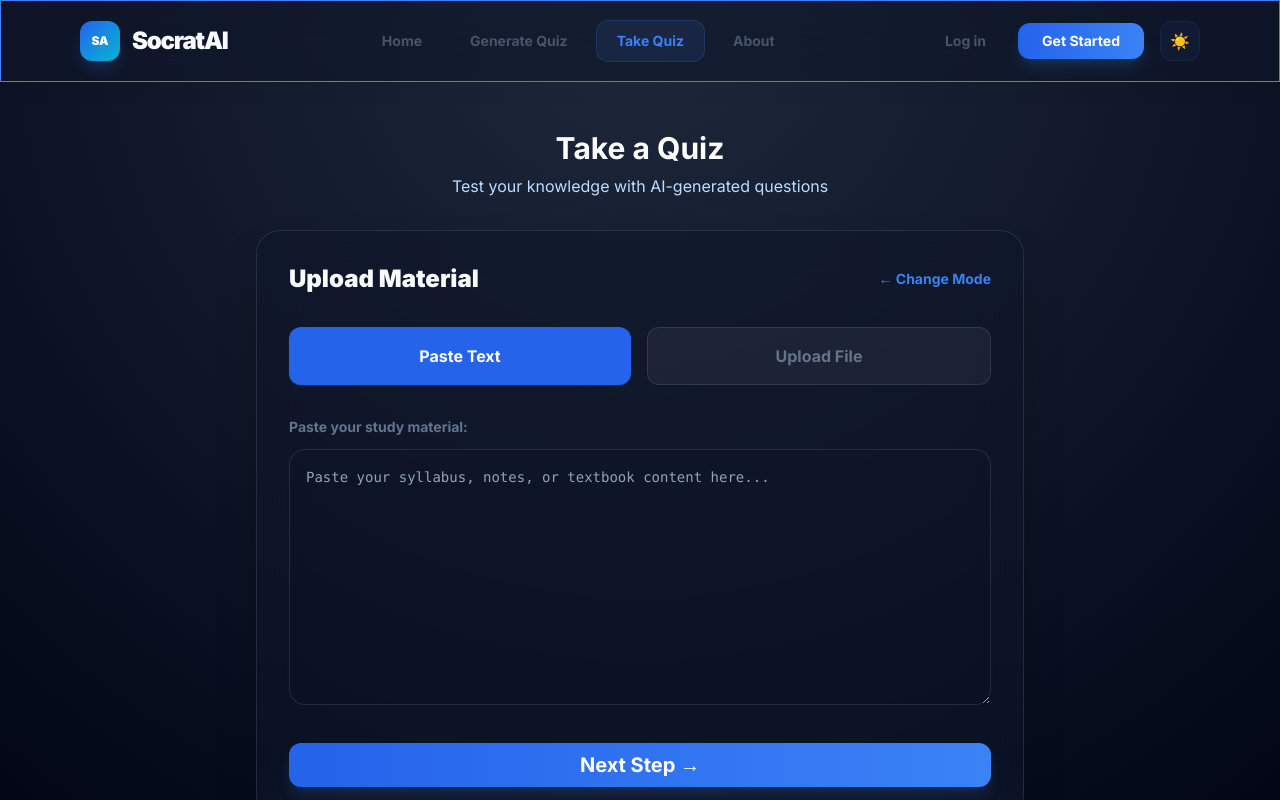
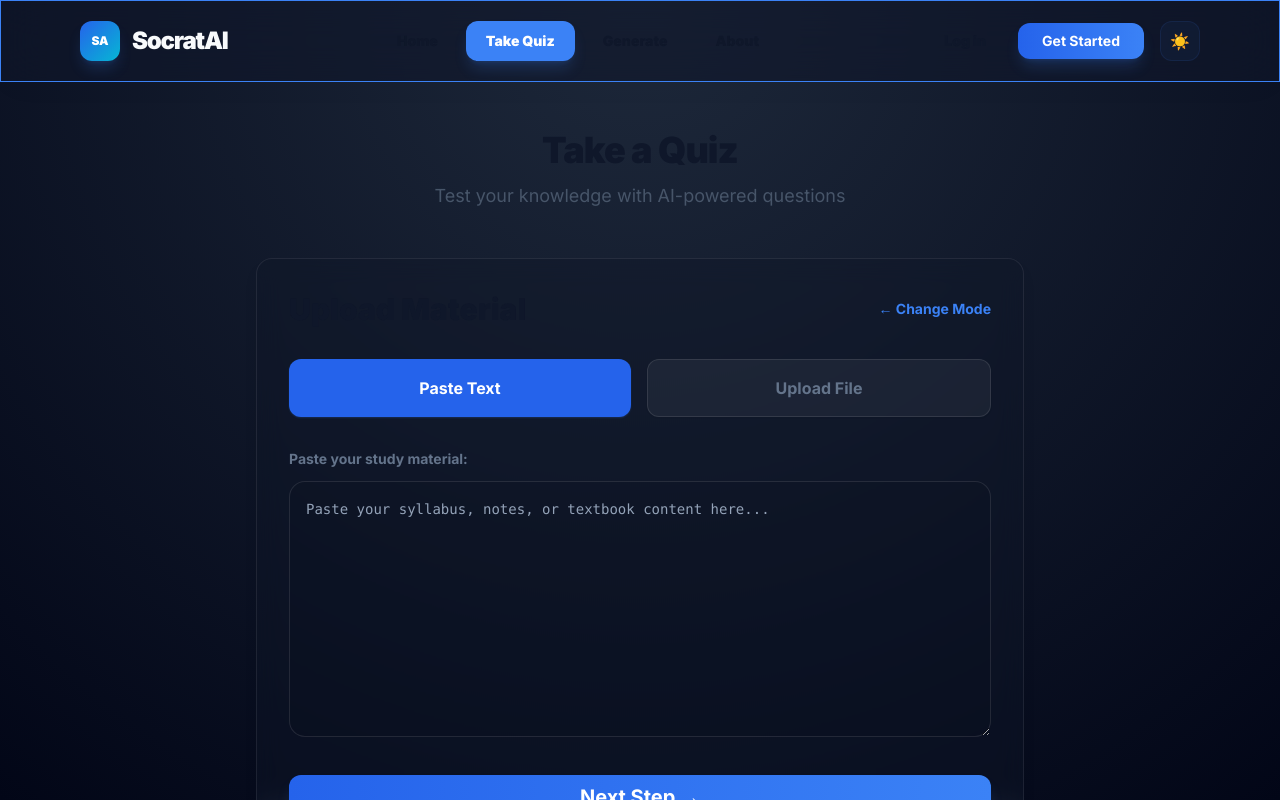
Before and after one commit to pavanpavan1138h-cpu/quizai, a Next.js app in the folder frontend/: page /quiz in a window 1280 px wide. Both pictures are taken after a click on the button 442 px from the left and 351 px from the top of the page. Shown: the top 800 px of the page. Built offline with nearby package versions, Linux system fonts and the light colour scheme.

Commit message:
Fix visibility issues in light theme: high-contrast typography and theme-aware components

```diff
--- a/frontend/app/quiz/page.tsx
+++ b/frontend/app/quiz/page.tsx
@@ -148,9 +148,9 @@ export default function QuizPage() {
         <div className="py-12 px-4 animate-fade-in">
             <div className="max-w-3xl mx-auto">
                 {/* Header */}
-                <div className="text-center mb-8">
-                    <h1 className="text-3xl font-bold text-white mb-2">Take a Quiz</h1>
-                    <p className="text-blue-200">Test your knowledge with AI-generated questions</p>
+                <div className="text-center mb-12">
+                    <h1 className="text-4xl font-black text-slate-900 dark:text-white mb-3 tracking-tight">Take a Quiz</h1>
+                    <p className="text-slate-600 dark:text-blue-200 text-lg">Test your knowledge with AI-powered questions</p>
                 </div>
 
                 {/* Error */}
@@ -169,7 +169,7 @@ export default function QuizPage() {
                                 setStep('input')
                                 setInputType('text')
                             }}
-                            className="glass-panel p-8 rounded-2xl hover:bg-white/5 border-primary/20 hover:border-blue-500/50 transition-all text-left group shadow-xl hover-tilt"
+                            className="card p-8 group transition-all text-left shadow-xl hover-tilt border-blue-500/10 hover:border-blue-500/30"
                         >
                             <div className="w-14 h-14 bg-blue-500/20 rounded-2xl flex items-center justify-center mb-6 group-hover:scale-110 transition-transform shadow-inner shadow-blue-500/10">
                                 <span className="text-3xl">✨</span>
@@ -186,7 +186,7 @@ export default function QuizPage() {
                                 setStep('input')
                                 setInputType('text')
                             }}
-                            className="glass-panel p-8 rounded-2xl hover:bg-white/5 border-primary/20 hover:border-purple-500/50 transition-all text-left group shadow-xl hover-tilt"
+                            className="card p-8 group transition-all text-left shadow-xl hover-tilt border-purple-500/10 hover:border-purple-500/30"
                         >
                             <div className="w-14 h-14 bg-purple-500/20 rounded-2xl flex items-center justify-center mb-6 group-hover:scale-110 transition-transform shadow-inner shadow-purple-500/10">
                                 <span className="text-3xl">📝</span>
@@ -201,11 +201,11 @@ export default function QuizPage() {
 
                 {/* Step 1: Input */}
                 {step === 'input' && (
-                    <div className="glass-panel p-8 rounded-3xl shadow-2xl animate-fade-in">
+                    <div className="card p-8 shadow-2xl animate-fade-in border-blue-500/10">
                         <div className="flex items-center justify-between mb-8">
-                            <h2 className="text-2xl font-black">
+                            <h1 className="text-3xl font-black text-slate-900 dark:text-white">
                                 {quizMode === 'generate' ? 'Upload Material' : 'Paste Questions'}
-                            </h2>
+                            </h1>
                             <button
                                 onClick={() => setStep('landing')}
                                 className="text-sm font-bold text-primary hover:brightness-110"
@@ -246,13 +246,13 @@ export default function QuizPage() {
                                         className="w-full h-64 p-4 rounded-2xl bg-black/5 dark:bg-black/20 border border-white/10 text-foreground font-mono text-sm leading-relaxed placeholder-slate-400 focus:ring-4 focus:ring-primary/10 transition-all outline-none"
                                     />
                                     {quizMode === 'parse' && (
-                                        <p className="text-xs text-slate-400 dark:text-blue-300/60 mt-3">
-                                            * Supports text with questions, options, and answers. AI will parse the structure.
+                                        <p className="text-xs text-slate-500 dark:text-blue-300 mt-4 font-medium italic">
+                                            * Supports text with questions, options, and answers. AI will parse the structure automatically.
                                         </p>
                                     )}
                                 </div>
                             ) : (
-                                <div className="border-2 border-dashed border-primary/20 rounded-2xl p-16 text-center bg-white/5 hover:bg-white/10 hover:border-primary transition-all cursor-pointer relative group">
+                                <div className="border-2 border-dashed border-primary/30 rounded-2xl p-16 text-center bg-primary/5 hover:bg-primary/10 hover:border-primary transition-all cursor-pointer relative group">
                                     <input
                                         type="file"
                                         accept=".pdf,.png,.jpg,.txt"
@@ -260,14 +260,14 @@ export default function QuizPage() {
                                         className="absolute inset-0 w-full h-full opacity-0 cursor-pointer"
                                         id="quiz-file"
                                     />
-                                    <div className="text-5xl mb-6 text-primary group-hover:scale-110 transition-transform">
+                                    <div className="text-6xl mb-6 text-primary group-hover:scale-110 transition-transform">
                                         {file ? '📄' : '📤'}
                                     </div>
-                                    <p className="font-bold text-xl">
+                                    <p className="font-black text-2xl text-slate-900 dark:text-white">
                                         {file ? file.name : 'Click to upload material'}
                                     </p>
-                                    <p className="text-slate-500 dark:text-blue-300/60 text-sm mt-3 font-medium">
-                                        PDF, PNG, JPG, TXT supported
+                                    <p className="text-slate-600 dark:text-blue-300 text-sm mt-4 font-bold">
+                                        PDF, PNG, JPG, TXT
                                     </p>
                                 </div>
                             )}
@@ -292,12 +292,12 @@ export default function QuizPage() {
 
                 {/* Step 2: Configure */}
                 {step === 'configure' && (
-                    <div className="glass-panel p-8 space-y-8 rounded-3xl shadow-2xl animate-fade-in">
+                    <div className="card p-8 space-y-10 shadow-2xl animate-fade-in border-primary/10">
                         <div>
-                            <h2 className="text-2xl font-black mb-6">Quiz Settings</h2>
+                            <h1 className="text-3xl font-black mb-6 text-slate-900 dark:text-white">Quiz Settings</h1>
                             <div className="flex flex-wrap gap-2">
                                 {topics.slice(0, 8).map((t, i) => (
-                                    <span key={i} className="px-4 py-1.5 bg-primary/10 text-primary border border-primary/20 rounded-full text-sm font-bold animate-float" style={{ animationDelay: `${i * 100}ms` }}>
+                                    <span key={i} className="px-5 py-2 bg-primary dark:bg-primary/10 text-white dark:text-primary border border-primary/20 rounded-full text-xs font-black uppercase tracking-wider animate-float" style={{ animationDelay: `${i * 100}ms` }}>
                                         #{t}
                                     </span>
                                 ))}
@@ -305,8 +305,8 @@ export default function QuizPage() {
                         </div>
 
                         <div className="space-y-4">
-                            <label className="block text-lg font-bold">
-                                Number of Questions: <span className="text-primary font-black">{numQuestions}</span>
+                            <label className="block text-xl font-bold text-slate-800 dark:text-blue-100">
+                                Number of Questions: <span className="text-primary font-black ml-1">{numQuestions}</span>
                             </label>
                             <input
                                 type="range"
@@ -449,8 +449,8 @@ export default function QuizPage() {
 
                 {/* Step 3: Quiz */}
                 {step === 'quiz' && questions.length > 0 && (
-                    <div className="glass-panel p-10 rounded-[2.5rem] shadow-2xl animate-fade-in relative overflow-hidden">
-                        <div className="absolute top-0 left-0 w-full h-1 bg-black/10">
+                    <div className="card p-10 shadow-2xl animate-fade-in relative overflow-hidden border-primary/10">
+                        <div className="absolute top-0 left-0 w-full h-1 bg-slate-200 dark:bg-black/20">
                             <div
                                 className="h-full bg-gradient-to-r from-blue-500 to-cyan-400 shadow-[0_0_15px_rgba(6,182,212,0.5)] transition-all duration-500"
                                 style={{ width: `${((currentQ + 1) / questions.length) * 100}%` }}
@@ -463,7 +463,7 @@ export default function QuizPage() {
                                 <div className="w-10 h-10 rounded-xl bg-primary/10 flex items-center justify-center font-black text-primary">
                                     {currentQ + 1}
                                 </div>
-                                <span className="text-slate-500 dark:text-blue-300 font-bold uppercase tracking-widest text-xs">Question {currentQ + 1} of {questions.length}</span>
+                                <span className="text-slate-600 dark:text-blue-300 font-black uppercase tracking-widest text-[10px]">Question {currentQ + 1} / {questions.length}</span>
                             </div>
                             <div className="px-4 py-1.5 rounded-full bg-primary/5 border border-primary/10 text-xs font-black text-primary animate-pulse">
                                 IN PROGRESS
@@ -484,7 +484,7 @@ export default function QuizPage() {
                                         onClick={() => handleAnswer(i)}
                                         className={`w-full text-left p-5 rounded-2xl border-2 transition-all duration-300 group hover-tilt ${answers[currentQ] === i
                                             ? 'border-primary bg-primary/10 shadow-xl shadow-primary/10 scale-[1.02]'
-                                            : 'border-white/10 dark:border-white/5 bg-white/5 dark:bg-black/10 hover:border-primary/30'
+                                            : 'border-slate-200 dark:border-white/5 bg-slate-100/50 dark:bg-black/10 hover:border-primary/30'
                                             }`}
                                     >
                                         <div className="flex items-center gap-4">
@@ -596,11 +596,11 @@ export default function QuizPage() {
                                 <div className="flex justify-center gap-8 mt-2">
                                     <div className="flex items-center gap-2">
                                         <div className="w-3 h-3 rounded-full bg-primary" />
-                                        <span className="text-sm font-bold text-slate-500 dark:text-blue-200/60">Correct</span>
+                                        <span className="text-sm font-black text-slate-700 dark:text-blue-200/60">Correct</span>
                                     </div>
                                     <div className="flex items-center gap-2">
                                         <div className="w-3 h-3 rounded-full bg-red-500" />
-                                        <span className="text-sm font-bold text-slate-500 dark:text-blue-200/60">Incorrect</span>
+                                        <span className="text-sm font-black text-slate-700 dark:text-blue-200/60">Incorrect</span>
                                     </div>
                                 </div>
                             </div>
@@ -635,11 +635,11 @@ export default function QuizPage() {
                                                     {r.is_correct ? 'Mastered' : 'Needs Review'}
                                                 </span>
                                             </div>
-                                            <p className="text-slate-600 dark:text-blue-100/70 font-medium leading-relaxed">{q.question}</p>
+                                            <p className="text-slate-700 dark:text-blue-100/70 font-medium leading-relaxed">{q.question}</p>
                                             {!r.is_correct && (
                                                 <div className="pt-4 border-t border-red-500/10 mt-2">
-                                                    <div className="text-[10px] font-black uppercase text-slate-400 mb-1 tracking-widest">Correct Solution</div>
-                                                    <div className="text-emerald-500 font-bold">{correctAnswerText}</div>
+                                                    <div className="text-[10px] font-black uppercase text-slate-500 dark:text-slate-400 mb-1 tracking-widest">Correct Solution</div>
+                                                    <div className="text-emerald-600 dark:text-emerald-500 font-bold">{correctAnswerText}</div>
                                                 </div>
                                             )}
                                         </div>
--- a/frontend/components/Navbar.tsx
+++ b/frontend/components/Navbar.tsx
@@ -12,8 +12,8 @@ export default function Navbar() {
 
     const links = [
         { href: '/', label: 'Home' },
-        { href: '/generator', label: 'Generate Quiz' },
         { href: '/quiz', label: 'Take Quiz' },
+        { href: '/generator', label: 'Generate' },
         { href: '/about', label: 'About' },
     ]
 
@@ -40,9 +40,9 @@ export default function Navbar() {
                             <Link
                                 key={link.href}
                                 href={link.href}
-                                className={`px-5 py-2.5 rounded-xl text-sm font-bold transition-all ${isActive(link.href)
-                                    ? 'bg-primary/10 text-primary shadow-sm border border-primary/20'
-                                    : 'text-slate-600 dark:text-blue-200/70 hover:bg-primary/5 hover:text-primary'
+                                className={`px-5 py-2.5 rounded-xl text-sm font-black transition-all ${isActive(link.href)
+                                    ? 'bg-primary text-white shadow-lg shadow-primary/20'
+                                    : 'text-slate-900 dark:text-blue-200/70 hover:bg-primary/5 hover:text-primary'
                                     }`}
                             >
                                 {link.label}
@@ -54,7 +54,7 @@ export default function Navbar() {
                     <div className="hidden md:flex items-center gap-4">
                         <Link
                             href="/login"
-                            className="text-sm font-bold text-slate-600 dark:text-blue-200/80 hover:text-primary px-4 py-2 transition-colors"
+                            className="text-sm font-black text-slate-900 dark:text-blue-200/80 hover:text-primary px-4 py-2 transition-colors"
                         >
                             Log in
                         </Link>
```
Also changed, not shown: frontend/app/globals.css (+4 -4 lines).
